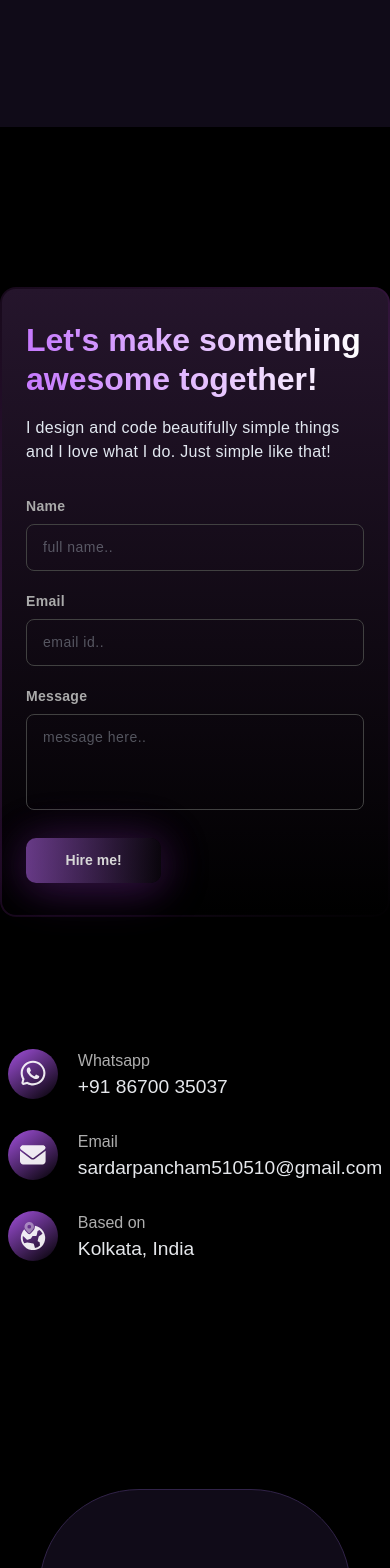
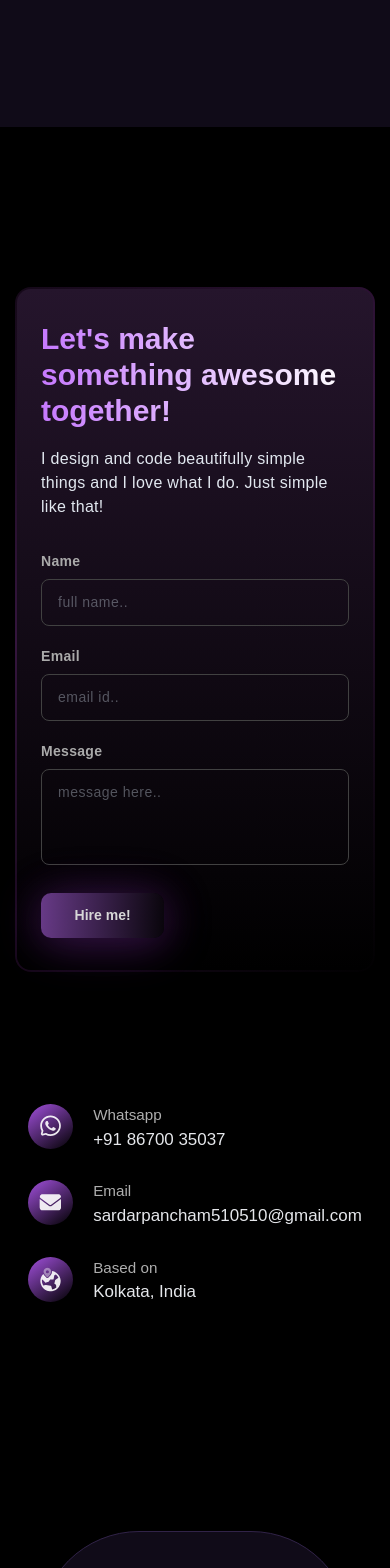
Before and after one commit to Panchammmm/My-Portfolio, a React (Vite) app: page / in a window 390 px wide. Shown: the part 6140-7708 px from the top of the page. Built offline with nearby package versions, Linux system fonts and the light colour scheme.

Commit message:
contact-section-responsive

```diff
--- a/src/Home-Page/Contact-section/Contact.jsx
+++ b/src/Home-Page/Contact-section/Contact.jsx
@@ -33,7 +33,7 @@ export default function Contact() {
             <div className="contact-info my-auto">
                 <div className="contact-item">
                     <img src={wapp} alt="whatsapp" className="contact-icon" />
-                    <div>
+                    <div className="my-auto">
                         <h3 className="contact-label">Whatsapp</h3>
                         <a href="https://wa.me/918670035037" target="_blank" rel="noopener noreferrer">
                             <p className="contact-detail">+91 86700 35037</p>
--- a/src/Home-Page/Contact-section/contact.css
+++ b/src/Home-Page/Contact-section/contact.css
@@ -6,6 +6,17 @@
     font-weight: 800;
     margin-bottom: 18px;
     line-height: 1.2;
+}
+
+@media (max-width: 640px) {
+    .contact-text {
+        font-size: 30px;
+    }
+    #Contact {
+        padding-right: 15px;
+        padding-left: 15px;
+        margin: auto;
+    }
 }
 
 .form-container {
@@ -141,7 +152,7 @@
     background-position: -100%;
 }
 
-/* contact section */
+/* contact buttons */
 
 .contact-info {
     display: flex;
@@ -177,6 +188,19 @@
     position: relative;
 }
 
+@media (max-width: 640px) {
+    .contact-icon {
+        width: 45px;
+        height: 45px;
+    }
+    .contact-label {
+        font-size: 0.95rem;
+    }
+    .contact-detail {
+        font-size: 1.06rem;
+    }
+}
+
 .contact-detail::after {
     content: "";
     pointer-events: none;
```
